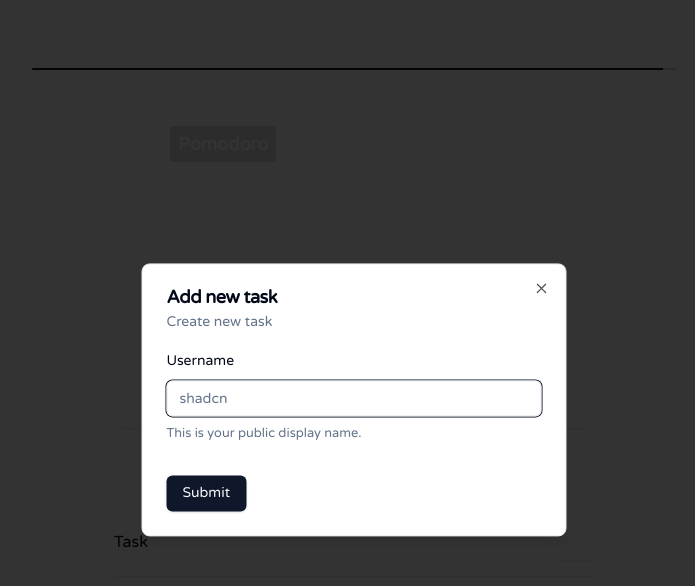
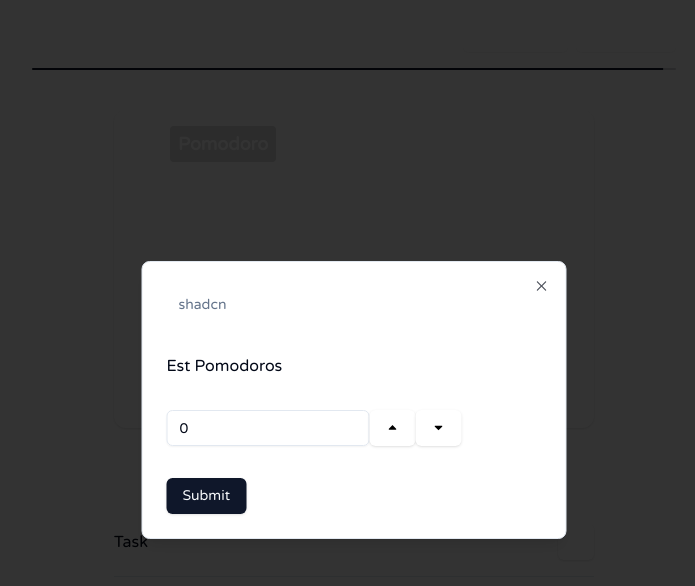
Before and after one commit to hoamx2602/pomodoro-nextjs, a Next.js app: page / in a window 1280 px wide. Both pictures are taken after a click on the button "Add Task". Shown: the top 586 px of the page, without its empty margins (286-981 px from the left). Built offline with nearby package versions, Linux system fonts and the light colour scheme.

Commit message:
feat: temp

```diff
--- a/components/task-dialog.tsx
+++ b/components/task-dialog.tsx
@@ -11,7 +11,7 @@ import {
   DialogDescription,
   DialogHeader,
   DialogTitle,
-    DialogTrigger
+  DialogTrigger,
 } from "./ui/dialog";
 import {
   Form,
@@ -23,6 +23,8 @@ import {
   FormMessage,
 } from "./ui/form";
 import { Input } from "./ui/input";
+import { TiArrowSortedDown } from "react-icons/ti";
+import { TiArrowSortedUp } from "react-icons/ti";
 
 const TaskDialog = () => {
   const onClick = () => {
@@ -32,12 +34,14 @@ const TaskDialog = () => {
     username: z.string().min(2, {
       message: "Username must be at least 2 characters.",
     }),
+    est: z.number().min(0),
   });
 
   const form = useForm<z.infer<typeof formSchema>>({
     resolver: zodResolver(formSchema),
     defaultValues: {
       username: "",
+      est: 0,
     },
   });
 
@@ -58,10 +62,6 @@ const TaskDialog = () => {
         </Button>
       </DialogTrigger>
       <DialogContent className="sm:max-w-[425px]">
-        <DialogHeader>
-          <DialogTitle>Add new task</DialogTitle>
-          <DialogDescription>Create new task</DialogDescription>
-        </DialogHeader>
         {/* Form */}
         <Form {...form}>
           <form onSubmit={form.handleSubmit(onSubmit)} className="space-y-8">
@@ -70,17 +70,42 @@ const TaskDialog = () => {
               name="username"
               render={({ field }) => (
                 <FormItem>
-                  <FormLabel>Username</FormLabel>
                   <FormControl>
-                    <Input placeholder="shadcn" {...field} />
+                    <Input
+                      className="border-none focus:outline-none focus:ring-0 focus-visible:border-none shadow-none"
+                      placeholder="shadcn"
+                      {...field}
+                    />
                   </FormControl>
-                  <FormDescription>
-                    This is your public display name.
-                  </FormDescription>
                   <FormMessage />
                 </FormItem>
               )}
             />
+            <p>Est Pomodoros</p>
+            <div className="flex flex-row">
+              <FormField
+                control={form.control}
+                name="est"
+                render={({ field }) => (
+                  <FormItem>
+                    <FormControl>
+                      <Input
+                        className="focus-visible:outline-none focus-visible:ring-1 focus-visible:ring-ring"
+                        placeholder="shadcn"
+                        {...field}
+                      />
+                    </FormControl>
+                    <FormMessage />
+                  </FormItem>
+                )}
+              />
+              <Button className="bg-white" type="button">
+                <TiArrowSortedUp className="text-black" />
+              </Button>
+              <Button className="bg-white" type="button">
+                <TiArrowSortedDown className="text-black" />
+              </Button>
+            </div>
             <Button type="submit">Submit</Button>
           </form>
         </Form>
--- a/components/ui/input.tsx
+++ b/components/ui/input.tsx
@@ -11,7 +11,7 @@ const Input = React.forwardRef<HTMLInputElement, InputProps>(
       <input
         type={type}
         className={cn(
-          "flex h-9 w-full rounded-md border border-input bg-transparent px-3 py-1 text-sm shadow-sm transition-colors file:border-0 file:bg-transparent file:text-sm file:font-medium placeholder:text-muted-foreground focus-visible:outline-none focus-visible:ring-1 focus-visible:ring-ring disabled:cursor-not-allowed disabled:opacity-50",
+          "flex h-9 w-full rounded-md border border-input bg-transparent px-3 py-1 text-sm shadow-sm transition-colors file:border-0 file:bg-transparent file:text-sm file:font-medium placeholder:text-muted-foreground disabled:cursor-not-allowed disabled:opacity-50",
           className
         )}
         ref={ref}
```
Also changed, not shown: app/home/page.tsx (deleted). Lines whose indentation alone changed are shown as unchanged.
